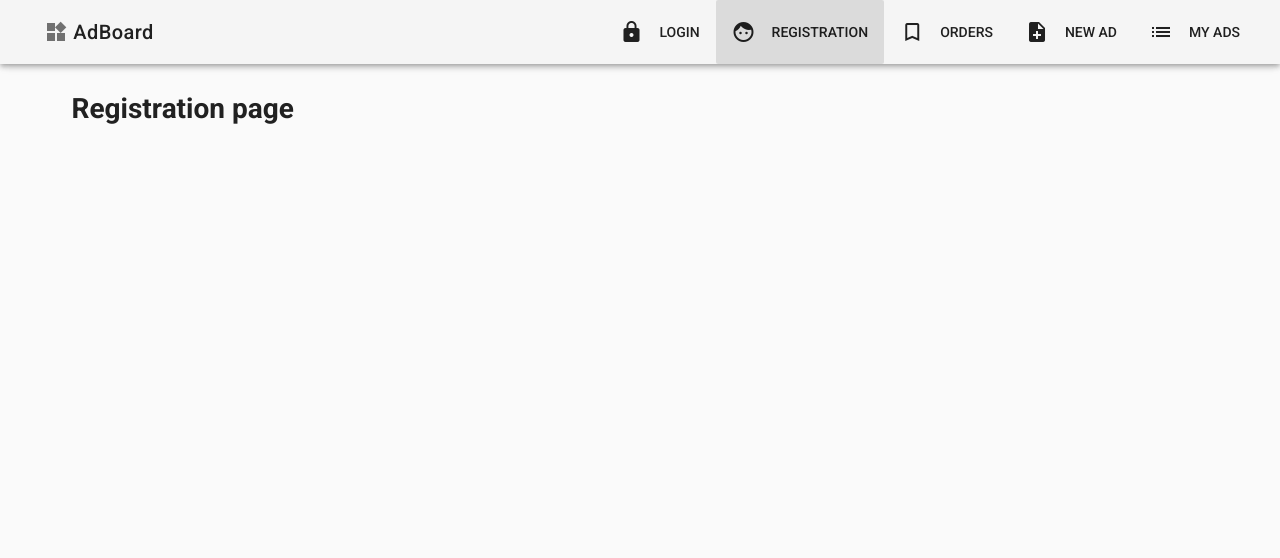
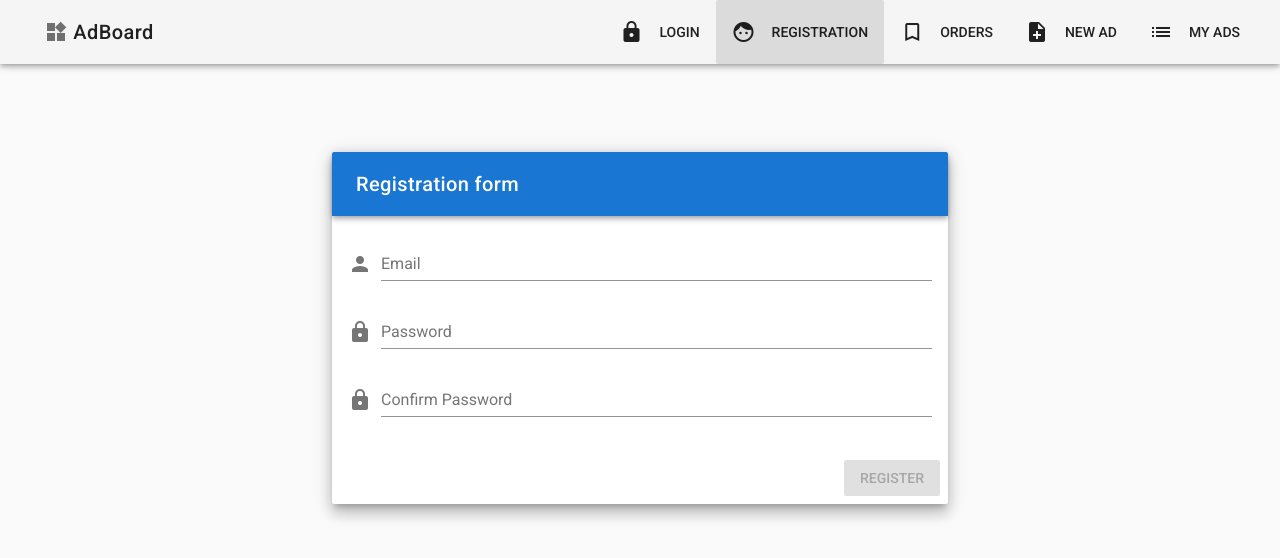
Before and after one commit to makiintoch/vue-bulletin-board, a Vue app: page /registration in a window 1280 px wide. Shown: the top 558 px of the page. Built offline with nearby package versions, Linux system fonts and the light colour scheme.

Commit message:
create UI Registration page

```diff
--- a/src/components/Auth/Registration.vue
+++ b/src/components/Auth/Registration.vue
@@ -1,18 +1,93 @@
 <template>
-  <v-container>
-    <v-layout row>
-      <v-flex xs12>
-        <h1>Registration page</h1>
-      </v-flex>
-    </v-layout>
-  </v-container>
+  <v-content>
+    <v-container fluid fill-height>
+      <v-layout align-center justify-center>
+        <v-flex xs12 sm8 md6>
+          <v-card class="elevation-10">
+            <v-toolbar dark color="primary">
+              <v-toolbar-title>Registration form</v-toolbar-title>
+            </v-toolbar>
+            <v-card-text>
+              <v-form v-model="valid" ref="form" validation>
+                <v-text-field
+                  prepend-icon="person"
+                  name="email"
+                  label="Email"
+                  type="email"
+                  :rules="emailRules"
+                  v-model="email"
+                  required
+                ></v-text-field>
+                <v-text-field
+                  id="password"
+                  prepend-icon="lock"
+                  name="password"
+                  label="Password"
+                  type="password"
+                  :rules="passwordRules"
+                  v-model="password"
+                  required
+                ></v-text-field>
+                <v-text-field
+                  id="confirm-password"
+                  prepend-icon="lock"
+                  name="confirm-password"
+                  label="Confirm Password"
+                  type="password"
+                  :rules="confirmPasswordRules"
+                  v-model="confirmPassword"
+                  required
+                ></v-text-field>
+              </v-form>
+            </v-card-text>
+            <v-card-actions>
+              <v-spacer></v-spacer>
+              <v-btn
+                color="primary"
+                :disabled="!valid"
+                @click="onSubmit"
+              >Register</v-btn>
+            </v-card-actions>
+          </v-card>
+        </v-flex>
+      </v-layout>
+    </v-container>
+  </v-content>
 </template>
 
 <script>
 export default {
   data () {
     return {
+      valid: false,
+      email: '',
+      password: '',
+      confirmPassword: '',
+      emailRules: [
+        v => !!v || 'E-mail is required',
+        v => /.+@.+/.test(v) || 'E-mail must be valid'
+      ],
+      passwordRules: [
+        v => !!v || 'Password is required',
+        v => (v && v.length >= 6) || 'Password must be equal or more than 6 characters'
+      ],
+      confirmPasswordRules: [
+        v => !!v || 'Confirm password is required',
+        v => v === this.password || 'Passwsord should math'
+      ]
+    }
+  },
 
+  methods: {
+    onSubmit () {
+      if (this.$refs.form.validate()) {
+        const user = {
+          email: this.email,
+          password: this.password
+        }
+
+        console.log(user)
+      }
     }
   }
 }
```
